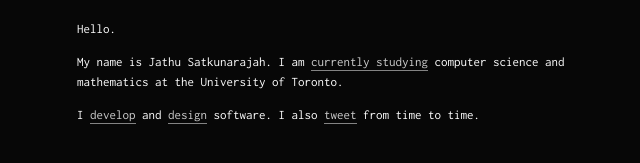
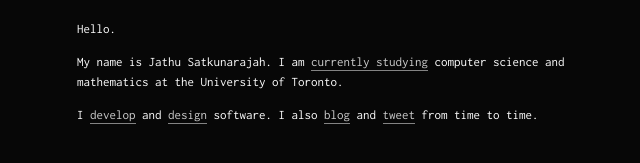
Before and after one commit to kawikadkekahuna/jathu.github.com, a PHP site: page / in a window 1280 px wide. Shown: the part 328-491 px from the top of the page, without its empty margins (313-953 px from the left). Run offline with PHP 8.4, Linux system fonts and the light colour scheme.

Commit message:
Include blog link

```diff
--- a/index.html
+++ b/index.html
@@ -18,7 +18,7 @@
 
 		<p>My name is Jathu Satkunarajah. I am <a href="http://linkedin.com/in/jathus" target="_blank" class="linkedin">currently studying</a> computer science and mathematics at the University of Toronto.<p>
 
-		<p>I <a href="https://github.com/jathu" target="_blank" class="github">develop</a> and <a href="https://dribbble.com/jathu" target="_blank" class="dribbble">design</a> software. I also <a href="https://twitter.com/jathu" target="_blank" class="twitter">tweet</a> from time to time.<p>
+		<p>I <a href="https://github.com/jathu" target="_blank" class="github">develop</a> and <a href="https://dribbble.com/jathu" target="_blank" class="dribbble">design</a> software. I also <a href="http://blog.jathu.me" target="_blank" class="blog" >blog</a> and <a href="https://twitter.com/jathu" target="_blank" class="twitter">tweet</a> from time to time.<p>
 	</div>
 
 <script type="text/javascript">
--- a/src/style.css
+++ b/src/style.css
@@ -58,6 +58,11 @@ a.dribbble:hover {
 	border-bottom: 1px solid #EA4C89;
 }
 
+a.blog:hover {
+	color: #FFFC00;
+	border-bottom: 1px solid #FFFC00;
+}
+
 a.twitter:hover {
 	color: #55ACEE;
 	border-bottom: 1px solid #55ACEE;
```
